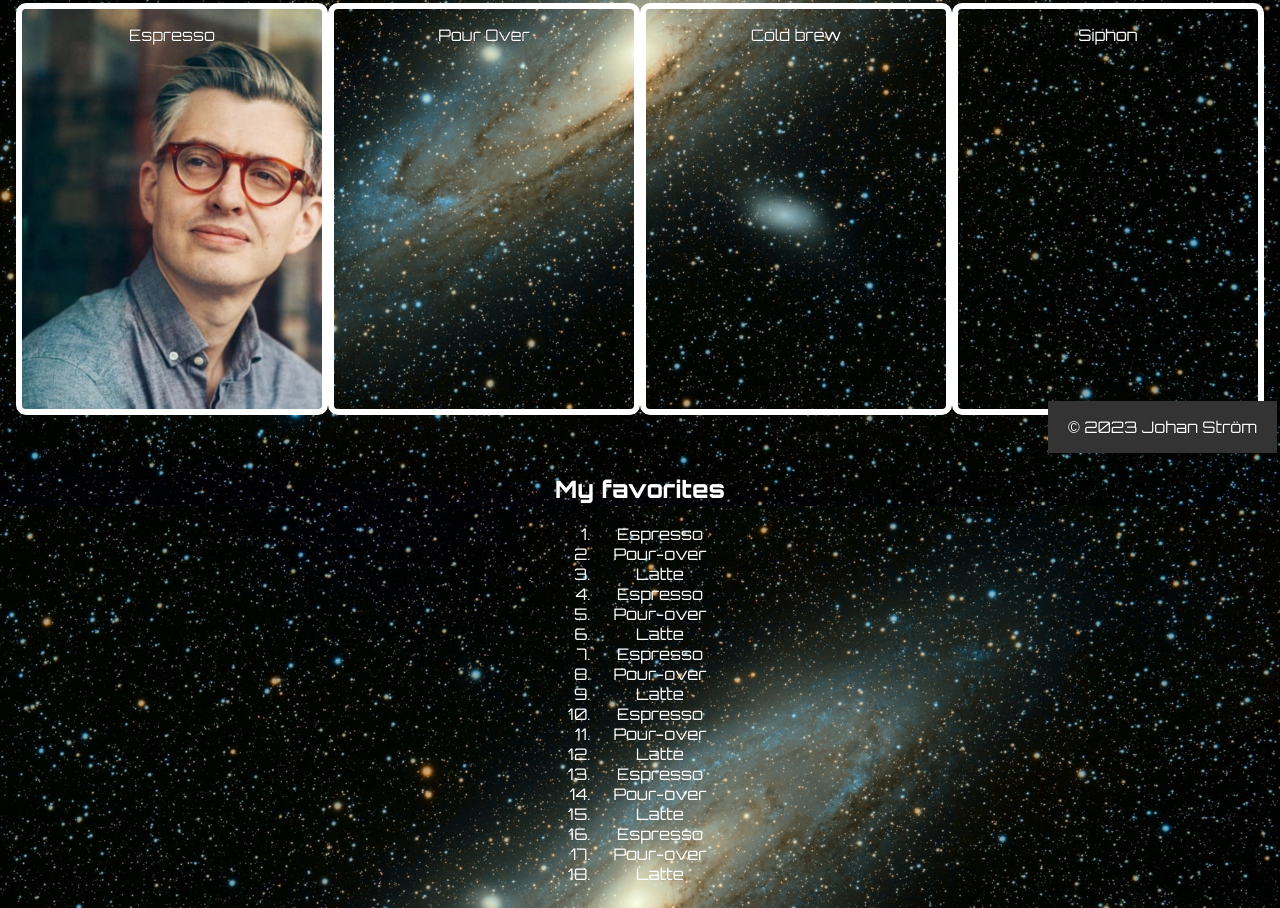
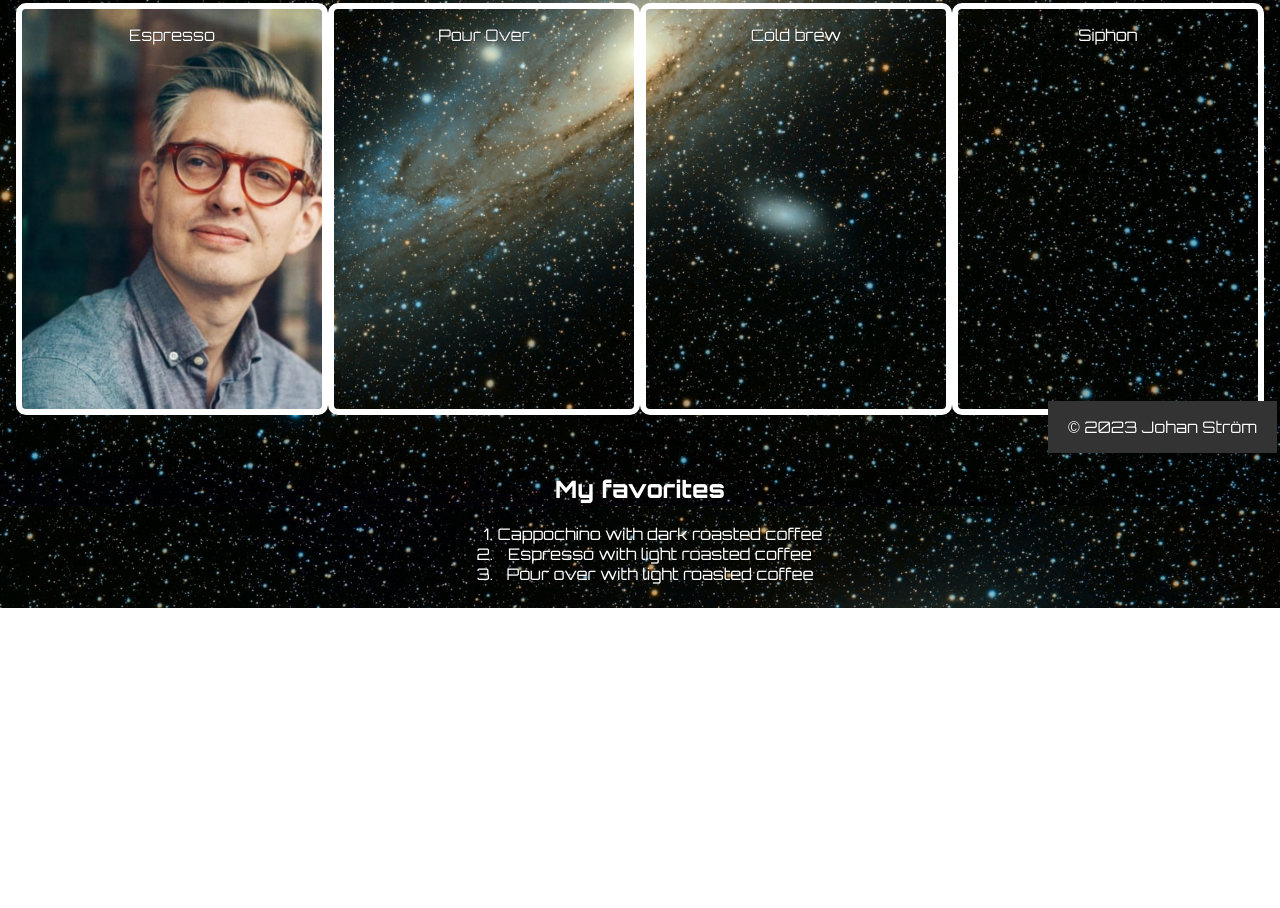
Before and after one commit to J-Strom/js-html-css-1st-task, a plain HTML site: page index.html in a window 1280 px wide. Shown: the part 344-1252 px from the top of the page. After the commit the page ends 952 px from the top, so only its background shows below. Drawn offline with Linux system fonts and the light colour scheme.

Commit message:
Update index.html

```diff
--- a/index.html
+++ b/index.html
@@ -12,12 +12,12 @@ Task: Task 1 in the HTML, CSS & Bootstrap course
   <link href="https://fonts.googleapis.com/css2?family=Orbitron:wght@400;800&display=swap" rel="stylesheet">
   <link rel="stylesheet" href="css/styles.css" />
   <meta name="viewport" content="width=device-width, initial-scale=1.0">
-  <title>Things I Like</title>
+  <title>Coffee I Like</title>
 </head>
 <body>
   <div class="flexbox-column-container">
     <div class="content">
-        <h1>Coffé I Like</h1>
+        <h1>Coffee I Like</h1>
         <div class="flexbox-row-container">
           <div class="text-column">
             <!-- Content for the first column -->
@@ -47,24 +47,9 @@ Task: Task 1 in the HTML, CSS & Bootstrap course
     <div>
       <h2>My favorites</h2>
       <ol>
-        <li>Espresso</li>
-        <li>Pour-over</li>
-        <li>Latte</li>
-        <li>Espresso</li>
-        <li>Pour-over</li>
-        <li>Latte</li>
-        <li>Espresso</li>
-        <li>Pour-over</li>
-        <li>Latte</li>
-        <li>Espresso</li>
-        <li>Pour-over</li>
-        <li>Latte</li>
-        <li>Espresso</li>
-        <li>Pour-over</li>
-        <li>Latte</li>
-        <li>Espresso</li>
-        <li>Pour-over</li>
-        <li>Latte</li>
+        <li>Cappochino with dark roasted coffee</li>
+        <li>Espresso with light roasted coffee</li>
+        <li>Pour over with light roasted coffee</li>
       </ol>
 
     </div>
```
